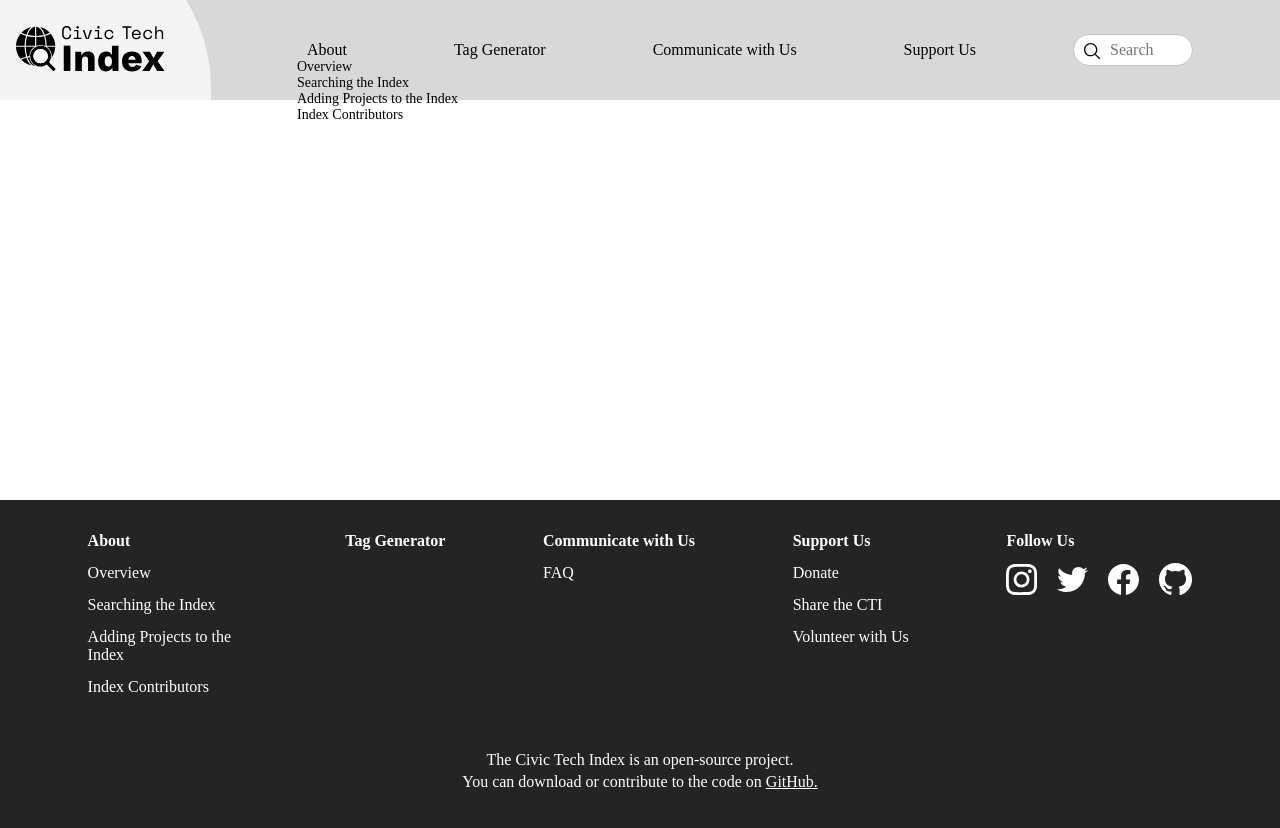
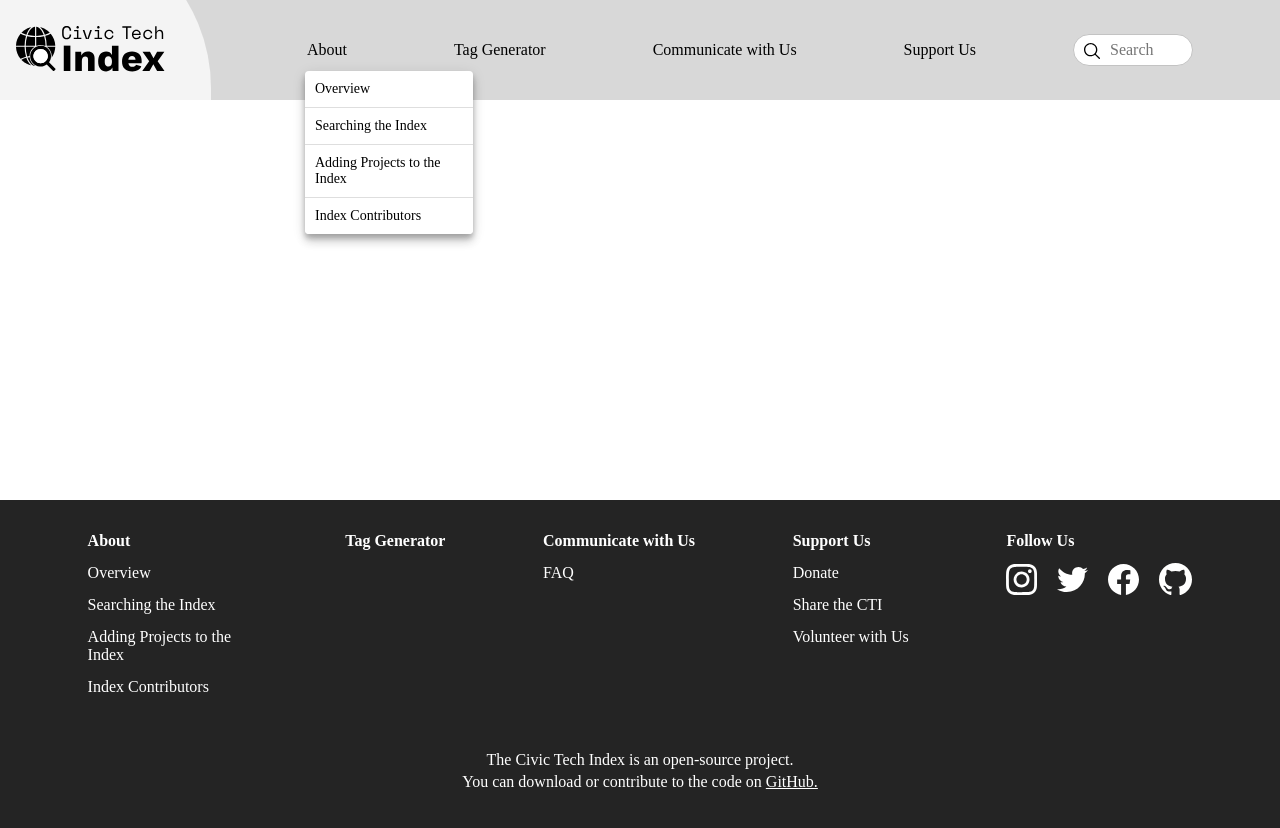
Before and after one commit to civictechindex/CTI-website-frontend, a React (Create React App) app: page / in a window 1280 px wide. Shown: the top 828 px of the page. Built offline with nearby package versions, Linux system fonts and the light colour scheme.

Commit message:
Position and style sublinks

```diff
--- a/src/components/Header/style.js
+++ b/src/components/Header/style.js
@@ -33,7 +33,7 @@ const useStyles = createUseStyles( theme => ({
   linksContainer: {
     display: 'flex',
     justifyContent: 'space-evenly',
-
+    position: 'relative',
   },
   links: {
     textDecoration: 'none',
@@ -63,20 +63,31 @@ const useStyles = createUseStyles( theme => ({
       right: '10px',
     }
   },
-  linksContainer: {
-    position: 'relative',
-  },
   subLinksContainer: {
     display: 'flex',
     flexDirection: 'column',
     position: 'absolute',
+    top: '40px',
+    left: '8px',
     width: '168px',
-    zIndex: '1000'
+    borderRadius: '4px',
+    boxShadow: '0px 4px 5px rgba(0, 0, 0, 0.2), 0px 3px 14px rgba(0, 0, 0, 0.12), 0px 8px 10px rgba(0, 0, 0, 0.14)',
+    zIndex: '1000',
+    '& $subLinks:first-child': {
+      borderRadius: '4px 4px 0 0',
+    },
+    '& $subLinks:last-child': {
+      borderRadius: '0 0 4px 4px',
+      borderBottom: 'none',
+    },
   },
   subLinks: {
     fontSize: '14px',
     textDecoration: 'none',
     color: theme.primaryTextColor,
+    padding: '10px',
+    backgroundColor: theme.backgroundColor1,
+    borderBottom: '1px solid #DEDEDE',
   },
   whiteSpace: {
     width: '100%',
--- a/src/index.js
+++ b/src/index.js
@@ -36,7 +36,7 @@ const theme = {
   secondaryTextColor: 'white',
   footerBG: '#242424',
   headerBG: '#F4F4F4',
-  backgroundcolor1: '#FFFFFF',
+  backgroundColor1: '#FFFFFF',
 }
 
 ReactDOM.render(
```
